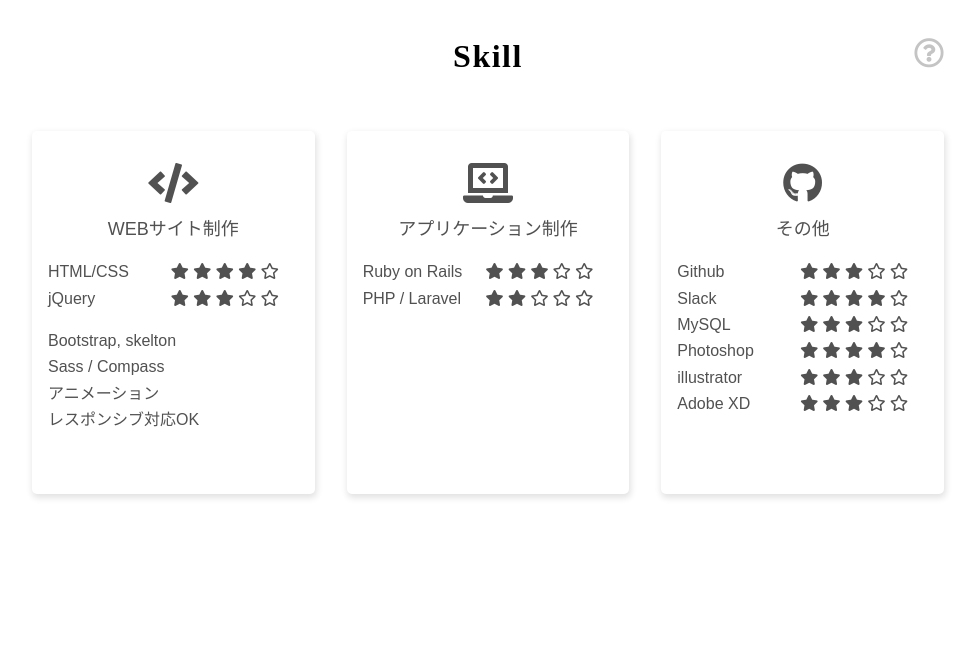
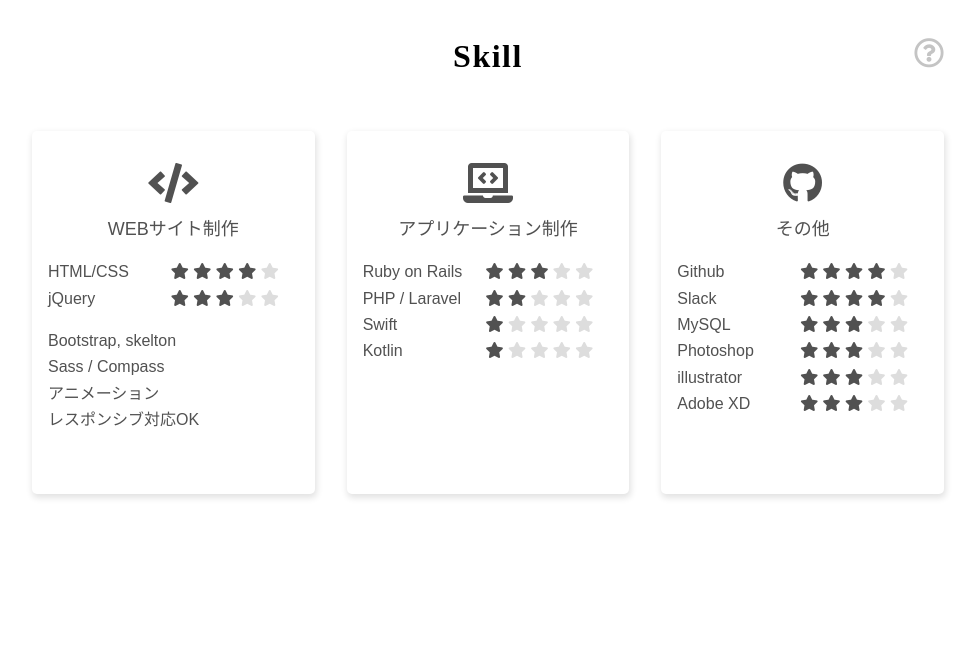
Before and after one commit to YunaSuzuki/portfolio-second, a PHP site: page / in a window 1280 px wide. Shown: the part 903-1557 px from the top of the page, without its empty margins (152-1129 px from the left). Run offline with PHP 8.4, Linux system fonts and the light colour scheme; some libraries are stand-ins or nearby versions.

Commit message:
edit font, contents and some scss

```diff
--- a/index.html
+++ b/index.html
@@ -107,7 +107,7 @@
                   <i class="fas fa-star"></i>
                   <i class="fas fa-star"></i>
                   <i class="fas fa-star"></i>
-                  <i class="far fa-star"></i>
+                  <i class="fas fa-star empty-star"></i>
                 </span>
               </li>
               <li class="skill__block__lists__row">
@@ -116,8 +116,8 @@
                   <i class="fas fa-star"></i>
                   <i class="fas fa-star"></i>
                   <i class="fas fa-star"></i>
-                  <i class="far fa-star"></i>
-                  <i class="far fa-star"></i>
+                  <i class="fas fa-star empty-star"></i>
+                  <i class="fas fa-star empty-star"></i>
                 </span>
               </li>
             </ul>
@@ -146,8 +146,8 @@
                   <i class="fas fa-star"></i>
                   <i class="fas fa-star"></i>
                   <i class="fas fa-star"></i>
-                  <i class="far fa-star"></i>
-                  <i class="far fa-star"></i>
+                  <i class="fas fa-star empty-star"></i>
+                  <i class="fas fa-star empty-star"></i>
                 </span>
               </li>
               <li class="skill__block__lists__row">
@@ -155,9 +155,29 @@
                 <span class="skill__block__lists__row__stars">
                   <i class="fas fa-star"></i>
                   <i class="fas fa-star"></i>
-                  <i class="far fa-star"></i>
-                  <i class="far fa-star"></i>
-                  <i class="far fa-star"></i>
+                  <i class="fas fa-star empty-star"></i>
+                  <i class="fas fa-star empty-star"></i>
+                  <i class="fas fa-star empty-star"></i>
+                </span>
+              </li>
+              <li class="skill__block__lists__row">
+                <span>Swift</span>
+                <span class="skill__block__lists__row__stars">
+                  <i class="fas fa-star"></i>
+                  <i class="fas fa-star empty-star"></i>
+                  <i class="fas fa-star empty-star"></i>
+                  <i class="fas fa-star empty-star"></i>
+                  <i class="fas fa-star empty-star"></i>
+                </span>
+              </li>
+              <li class="skill__block__lists__row">
+                <span>Kotlin</span>
+                <span class="skill__block__lists__row__stars">
+                  <i class="fas fa-star"></i>
+                  <i class="fas fa-star empty-star"></i>
+                  <i class="fas fa-star empty-star"></i>
+                  <i class="fas fa-star empty-star"></i>
+                  <i class="fas fa-star empty-star"></i>
                 </span>
               </li>
             </ul>
@@ -172,8 +192,8 @@
                   <i class="fas fa-star"></i>
                   <i class="fas fa-star"></i>
                   <i class="fas fa-star"></i>
-                  <i class="far fa-star"></i>
-                  <i class="far fa-star"></i>
+                  <i class="fas fa-star"></i>
+                  <i class="fas fa-star empty-star"></i>
                 </span>
               </li>
               <li class="skill__block__lists__row">
@@ -183,7 +203,7 @@
                   <i class="fas fa-star"></i>
                   <i class="fas fa-star"></i>
                   <i class="fas fa-star"></i>
-                  <i class="far fa-star"></i>
+                  <i class="fas fa-star empty-star"></i>
                 </span>
               </li>
               <li class="skill__block__lists__row">
@@ -192,8 +212,8 @@
                   <i class="fas fa-star"></i>
                   <i class="fas fa-star"></i>
                   <i class="fas fa-star"></i>
-                  <i class="far fa-star"></i>
-                  <i class="far fa-star"></i>
+                  <i class="fas fa-star empty-star"></i>
+                  <i class="fas fa-star empty-star"></i>
                 </span>
               </li>
               <li class="skill__block__lists__row">
@@ -202,8 +222,8 @@
                   <i class="fas fa-star"></i>
                   <i class="fas fa-star"></i>
                   <i class="fas fa-star"></i>
-                  <i class="fas fa-star"></i>
-                  <i class="far fa-star"></i>
+                  <i class="fas fa-star empty-star"></i>
+                  <i class="fas fa-star empty-star"></i>
                 </span>
               </li>
               <li class="skill__block__lists__row">
@@ -212,8 +232,8 @@
                   <i class="fas fa-star"></i>
                   <i class="fas fa-star"></i>
                   <i class="fas fa-star"></i>
-                  <i class="far fa-star"></i>
-                  <i class="far fa-star"></i>
+                  <i class="fas fa-star empty-star"></i>
+                  <i class="fas fa-star empty-star"></i>
                 </span>
               </li>
               <li class="skill__block__lists__row">
@@ -222,8 +242,8 @@
                   <i class="fas fa-star"></i>
                   <i class="fas fa-star"></i>
                   <i class="fas fa-star"></i>
-                  <i class="far fa-star"></i>
-                  <i class="far fa-star"></i>
+                  <i class="fas fa-star empty-star"></i>
+                  <i class="fas fa-star empty-star"></i>
                 </span>
               </li>
             </ul>
--- a/sass/style.scss
+++ b/sass/style.scss
@@ -234,6 +234,10 @@
 .works__block{
 
   &__textbox{
+    &__upper{
+      font-weight: bold;
+    }
+
     &__lower li{
       list-style-type: disc;
       list-style: inside;
@@ -282,6 +286,7 @@
 
       &__lower li{
         margin: 4px 0;
+        text-align: left;
         @include fontsize(12);
       }
     }
@@ -461,3 +466,7 @@
     }
   }
 }
+
+.empty-star{
+  color: #dddddd;
+}
--- a/stylesheets/style.css
+++ b/stylesheets/style.css
@@ -229,6 +229,8 @@
         display: block;
         width: 49%; }
 
+.works__block__textbox__upper {
+  font-weight: bold; }
 .works__block__textbox__lower li {
   list-style-type: disc;
   list-style: inside; }
@@ -264,6 +266,7 @@
         text-decoration: underline; }
       .works__block__textbox__lower li {
         margin: 4px 0;
+        text-align: left;
         font-size: 12px;
         font-size: 0.75rem; } }
 @media (min-width: 561px) {
@@ -405,4 +408,7 @@
       display: block;
       width: 50%; }
 
+.empty-star {
+  color: #dddddd; }
+
 /*# sourceMappingURL=style.css.map */
```
Also changed, not shown: sass/style.css (deleted, +0 -53 lines), 1 other file.
